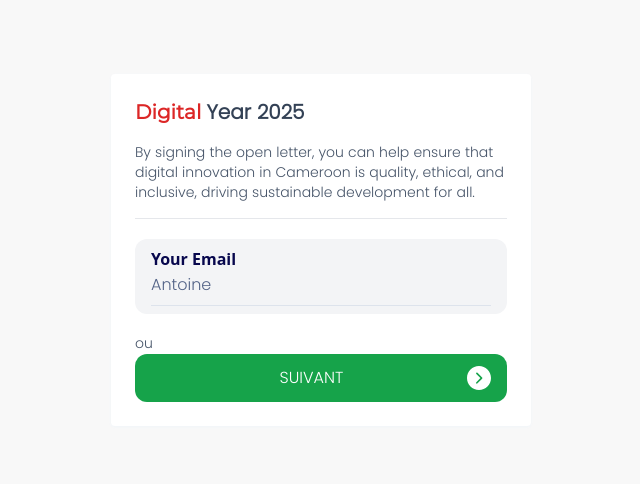
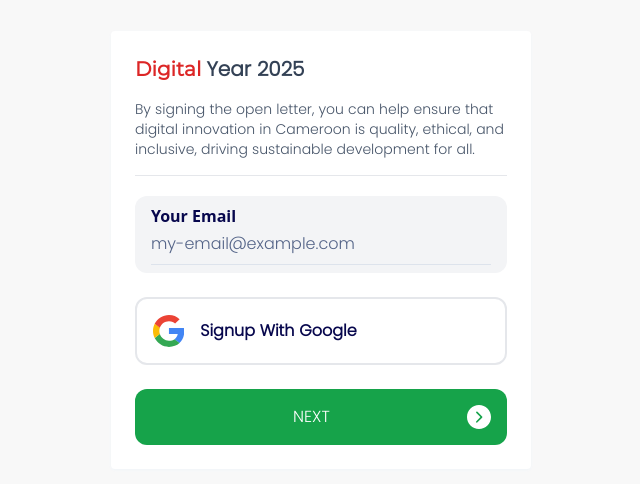
Before and after one commit to Donaldmag/digitalyear-event-app, a Nuxt app: page /register in a window 1280 px wide. Shown: the part 150-634 px from the top of the page, without its empty margins (319-959 px from the left). Built offline with nearby package versions, Linux system fonts and the light colour scheme.

Commit message:
completed step two

```diff
--- a/components/FormStepOne.vue
+++ b/components/FormStepOne.vue
@@ -19,7 +19,7 @@
                 placeholder="Jane"
                 class="w-full pb-2 border-[#DDE3EC] border-b border-l-0 border-r-0 border-t-0 outline-none focus:outline-none bg-transparent font-semibold placeholder:text-[#536387] placeholder:font-normal focus:text-[#6A64F1]"
                 />
-                <label for="firstname" class="text-[#07074D] capitalize font-semibold mb-0.5"> First name </label>
+                <label for="firstname" class="text-[#07074D] capitalize font-semibold mb-1"> First name </label>
             </div>
           </div>
 
@@ -32,7 +32,7 @@
                 placeholder="Antoine"
                 class="w-full pb-2 border-[#DDE3EC] border-b border-l-0 border-r-0 border-t-0 outline-none focus:outline-none bg-transparent font-semibold placeholder:text-[#536387] placeholder:font-normal focus:text-[#6A64F1]"
                 />
-                <label for="lastname" class="text-[#07074D] capitalize font-semibold mb-0.5"> Last name </label>
+                <label for="lastname" class="text-[#07074D] capitalize font-semibold mb-1"> Last name </label>
             </div>
           </div>
 
@@ -50,21 +50,18 @@
                 placeholder="My Organization Name"
                 class="w-full pb-2 border-[#DDE3EC] border-b border-l-0 border-r-0 border-t-0 outline-none focus:outline-none bg-transparent font-semibold placeholder:text-[#536387] placeholder:font-normal focus:text-[#6A64F1]"
                 />
-                <label for="organization" class="text-[#07074D] capitalize font-semibold mb-0.5"> Organization name</label>
+                <label for="organization" class="text-[#07074D] capitalize font-semibold mb-1"> Organization name</label>
             </div>
           </div>
 
+          <button type="submit" class="w-full h-14 px-4 bg-green-600 text-white font-medium rounded-xl flex items-center justify-between hover:opacity-80 transition">
+            <span> &nbsp; </span>
+            <span class="uppercase">Next</span>
+            <span>
+              <svg xmlns="http://www.w3.org/2000/svg" width="24" height="24" viewBox="0 0 20 20"><path fill="currentColor" d="M10 0c5.523 0 10 4.477 10 10s-4.477 10-10 10S0 15.523 0 10S4.477 0 10 0M8.749 5.646a.682.682 0 1 0-.977.951l3.402 3.491l-3.397 3.42a.682.682 0 1 0 .967.96l3.87-3.894a.68.68 0 0 0 .005-.957Z"/></svg>
+            </span>
+          </button>
         </form>
-
-
-
-        <button type="submit" class="w-full h-12 px-4 bg-green-600 text-white font-medium rounded-xl flex items-center justify-between hover:opacity-80 transition">
-          <span> &nbsp; </span>
-          <span class="uppercase">Suivant</span>
-          <span>
-            <svg xmlns="http://www.w3.org/2000/svg" width="24" height="24" viewBox="0 0 20 20"><path fill="currentColor" d="M10 0c5.523 0 10 4.477 10 10s-4.477 10-10 10S0 15.523 0 10S4.477 0 10 0M8.749 5.646a.682.682 0 1 0-.977.951l3.402 3.491l-3.397 3.42a.682.682 0 1 0 .967.96l3.87-3.894a.68.68 0 0 0 .005-.957Z"/></svg>
-          </span>
-        </button>
 
       </div>
     </div>
--- a/components/FormStepTwo.vue
+++ b/components/FormStepTwo.vue
@@ -10,37 +10,32 @@
         <hr class="mb-5">
 
         <form>
-
-
-          <div class="flex items-center justify-start gap-2 py-2 px-4 rounded-xl mb-4 bg-gray-100">
+          <div class="flex items-center justify-start gap-2 py-2 px-4 rounded-xl mb-6 bg-gray-100">
             <div class="w-full items-start flex flex-col-reverse">
                 <input
                 type="email"
-                name="myemail@example.com"
-                id="myemail@example.com"
-                placeholder="Antoine"
+                name="email"
+                id="email"
+                placeholder="my-email@example.com"
                 class="w-full pb-2 border-[#DDE3EC] border-b border-l-0 border-r-0 border-t-0 outline-none focus:outline-none bg-transparent font-semibold placeholder:text-[#536387] placeholder:font-normal focus:text-[#6A64F1]"
                 />
-                <label for="lastname" class="text-[#07074D] capitalize font-semibold mb-0.5"> Your email </label>
+                <label for="lastname" class="text-[#07074D] capitalize font-semibold mb-1"> Your email </label>
             </div>
           </div>
 
-          <span class="text-sm max-w-96 mx-auto py-4 text-slate-600"> ou </span>
+          <div class="flex items-center justify-start gap-4 p-4 border-gray-200 border-2 rounded-xl my-6 cursor-pointer hover:bg-gray-100 transition">
+            <svg xmlns="http://www.w3.org/2000/svg" width="31.27" height="32" viewBox="0 0 256 262"><path fill="#4285F4" d="M255.878 133.451c0-10.734-.871-18.567-2.756-26.69H130.55v48.448h71.947c-1.45 12.04-9.283 30.172-26.69 42.356l-.244 1.622l38.755 30.023l2.685.268c24.659-22.774 38.875-56.282 38.875-96.027"/><path fill="#34A853" d="M130.55 261.1c35.248 0 64.839-11.605 86.453-31.622l-41.196-31.913c-11.024 7.688-25.82 13.055-45.257 13.055c-34.523 0-63.824-22.773-74.269-54.25l-1.531.13l-40.298 31.187l-.527 1.465C35.393 231.798 79.49 261.1 130.55 261.1"/><path fill="#FBBC05" d="M56.281 156.37c-2.756-8.123-4.351-16.827-4.351-25.82c0-8.994 1.595-17.697 4.206-25.82l-.073-1.73L15.26 71.312l-1.335.635C5.077 89.644 0 109.517 0 130.55s5.077 40.905 13.925 58.602z"/><path fill="#EB4335" d="M130.55 50.479c24.514 0 41.05 10.589 50.479 19.438l36.844-35.974C195.245 12.91 165.798 0 130.55 0C79.49 0 35.393 29.301 13.925 71.947l42.211 32.783c10.59-31.477 39.891-54.251 74.414-54.251"/></svg>
+            <span class="text-[#07074D] capitalize font-semibold"> Signup with google</span>
+          </div>
 
-          <div class="flex items-center justify-between"></div>
-
-
+          <button type="submit" class="w-full h-14 px-4 bg-green-600 text-white font-medium rounded-xl flex items-center justify-between hover:opacity-80 transition">
+            <span> &nbsp; </span>
+            <span class="uppercase">Next</span>
+            <span>
+              <svg xmlns="http://www.w3.org/2000/svg" width="24" height="24" viewBox="0 0 20 20"><path fill="currentColor" d="M10 0c5.523 0 10 4.477 10 10s-4.477 10-10 10S0 15.523 0 10S4.477 0 10 0M8.749 5.646a.682.682 0 1 0-.977.951l3.402 3.491l-3.397 3.42a.682.682 0 1 0 .967.96l3.87-3.894a.68.68 0 0 0 .005-.957Z"/></svg>
+            </span>
+          </button>
         </form>
-
-
-
-        <button type="submit" class="w-full h-12 px-4 bg-green-600 text-white font-medium rounded-xl flex items-center justify-between hover:opacity-80 transition">
-          <span> &nbsp; </span>
-          <span class="uppercase">Suivant</span>
-          <span>
-            <svg xmlns="http://www.w3.org/2000/svg" width="24" height="24" viewBox="0 0 20 20"><path fill="currentColor" d="M10 0c5.523 0 10 4.477 10 10s-4.477 10-10 10S0 15.523 0 10S4.477 0 10 0M8.749 5.646a.682.682 0 1 0-.977.951l3.402 3.491l-3.397 3.42a.682.682 0 1 0 .967.96l3.87-3.894a.68.68 0 0 0 .005-.957Z"/></svg>
-          </span>
-        </button>
 
       </div>
     </div>
```
